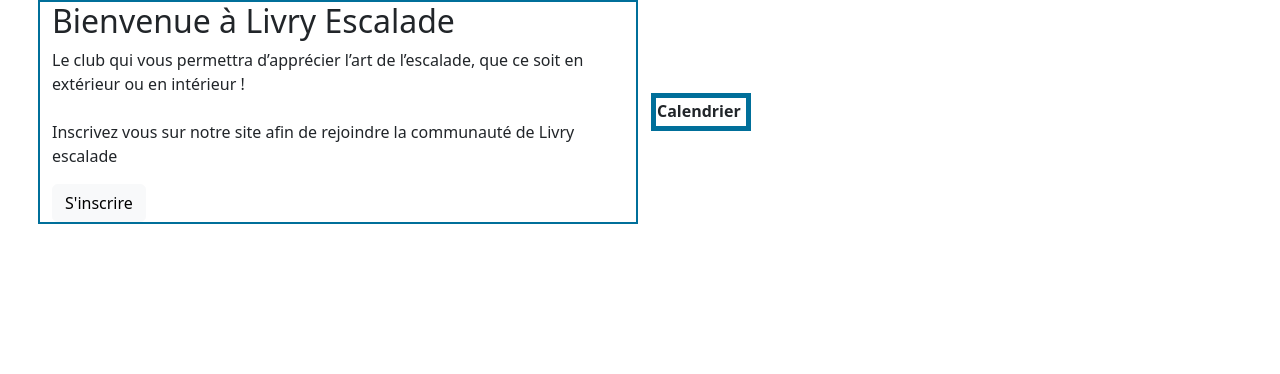
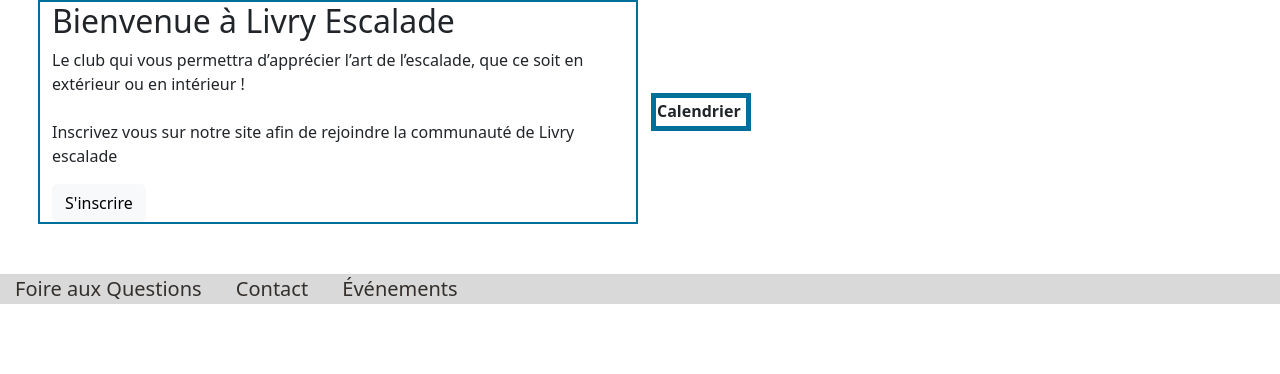
Before and after one commit to Bur-ber/PA22_23, a PHP site: page /index.html in a window 1280 px wide. Shown: the part 206-580 px from the top of the page. Run offline with PHP 8.4, Linux system fonts and the light colour scheme; lists and menus that the app fills with data are empty.

Commit message:
Ajout du footer

```diff
--- a/Sources/CSS/style.css
+++ b/Sources/CSS/style.css
@@ -84,3 +84,16 @@ nav {
 footer {
   background-color: #D9D9D9;
 }
+
+.link-nav-f {
+  color: #332F2C;
+  height: auto;
+  font-size: 20px;
+  text-decoration: none;
+  margin: 10px;
+  padding: 5px;
+}
+
+.link-nav-f:hover{
+  text-decoration: underline;
+}
--- a/Sources/index.html
+++ b/Sources/index.html
@@ -89,7 +89,9 @@
         </div>
 
         <footer>
-
+          <a href="FAQ.html" class="link-nav-f">Foire aux Questions</a>
+          <a href="contact.php" class="link-nav-f">Contact</a>
+          <a href="event.php" class="link-nav-f">Événements</a>
         </footer>
     </body>
     <script src="https://cdn.jsdelivr.net/npm/bootstrap@5.3.0-alpha1/dist/js/bootstrap.bundle.min.js" integrity="sha384-w76AqPfDkMBDXo30jS1Sgez6pr3x5MlQ1ZAGC+nuZB+EYdgRZgiwxhTBTkF7CXvN" crossorigin="anonymous"></script>
```
